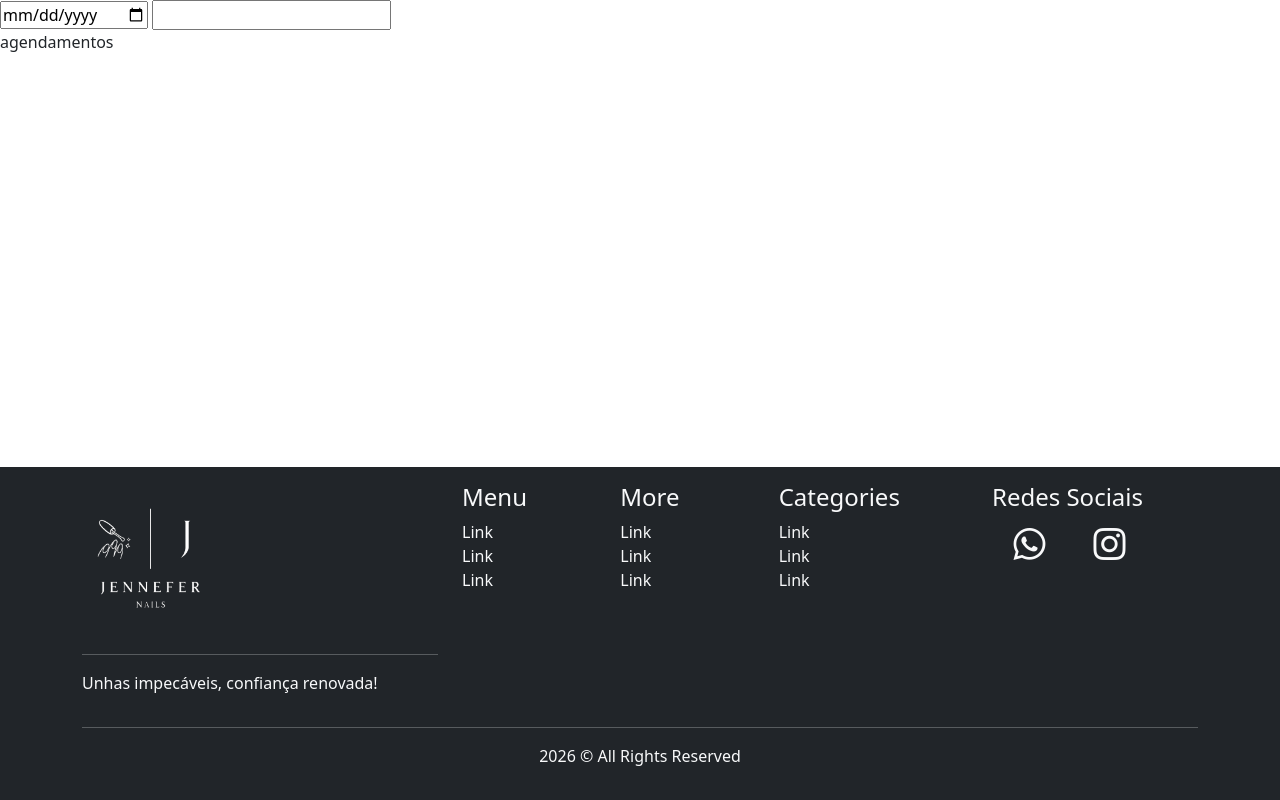
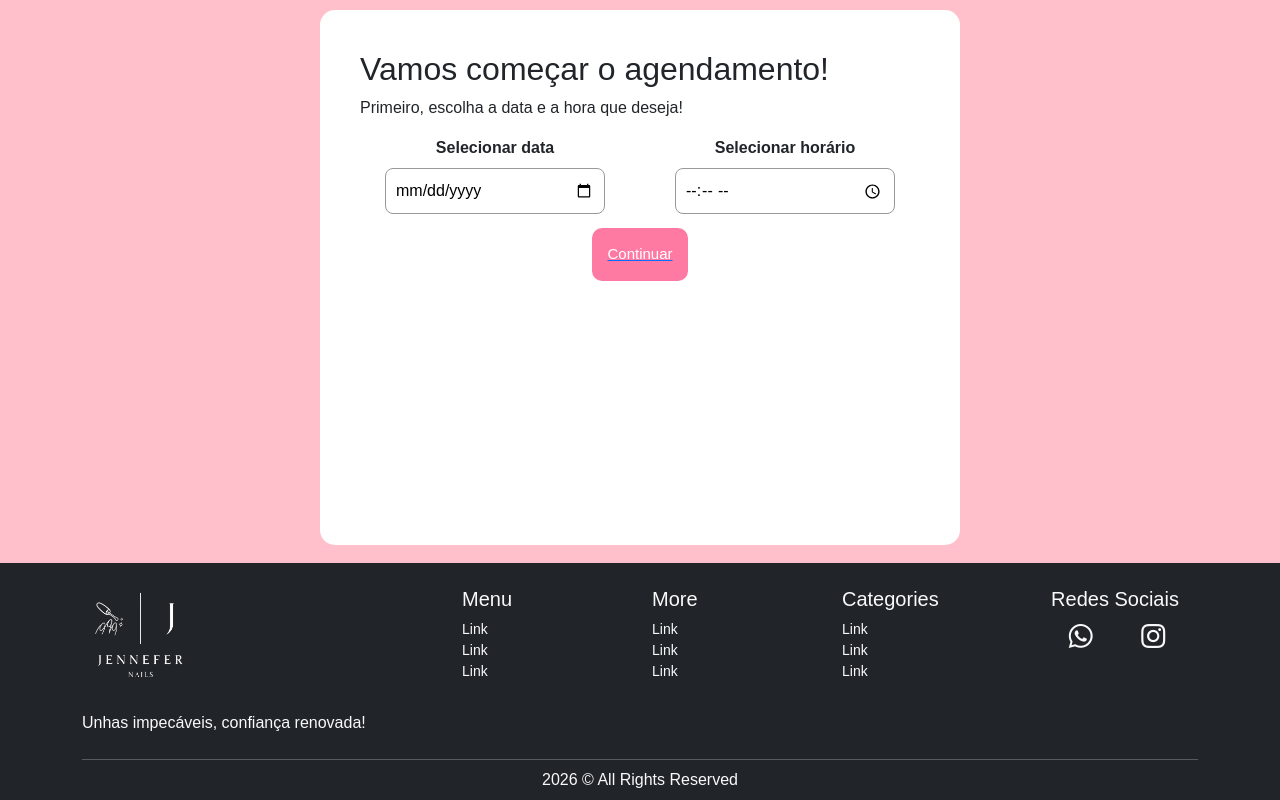
Before and after one commit to EuEbertEu/sistema_agendamento, a Flask app: page /agendamento in a window 1280 px wide. Run offline with Flask 3, Linux system fonts and the light colour scheme; some libraries are stand-ins or nearby versions.

Commit message:
Tela de agendamento e footer
Finalizei o primeiro esboço da tela de agendamentos e fiz algumas alterações no footer.

```diff
--- a/iniciar/templates/agendamento.html
+++ b/iniciar/templates/agendamento.html
@@ -1,10 +1,98 @@
 {% extends 'base.html' %}
 
 {% block conteudo %}
+<style>
+    body{
+        font-family: Arial, Helvetica, sans-serif;
+        background-color: pink;
+
+        /* Centraliza o container na tela */
+        display: flex;
+        height: 100vh;
+    }
+
+    .cont{
+        background-color: white;
+        margin: auto;
+        height: 95%;
+        width: 50%;
+        padding: 40px;
+        border-radius: 15px;
+        margin-top: 10px;
+    }
+
+    /* Área dos inputs */
+    .formulario{
+        display: flex;
+        align-items: center;
+        gap: 20px;
+    }
+
+    .campo{
+        width: 100%;
+        display: flex;
+        flex-direction: column;
+        align-items: center;
+    }
+
+    label{
+        margin-bottom: 8px;
+        font-weight: bold;
+    }
+
+    input{
+        width: 220px;
+        padding: 10px;
+        font-size: 16px;
+        border: 1px solid #999;
+        border-radius: 8px;
+    }
+
+    button{
+        display: flex;
+        border: none;
+        padding: 15px;
+        margin: auto;
+        border-radius: 10px;
+        font-size: 15px;
+        cursor: pointer;
+        background-color: #ff7aa2;
+        color: white;
+        margin-top: 14px;
+    }
+
+    button:hover{
+        background-color: #ff4f85;
+    }
+
+</style>
+
 <body>
-    <input type="date">
-<input type="text">
-<p>agendamentos</p>
+    <div class="cont">
+
+        <h2>Vamos começar o agendamento!</h2>
+        <p>Primeiro, escolha a data e a hora que deseja!</p>
+
+         <div class="formulario">
+
+            <!-- Seleção de data com calendário -->
+            <div class="campo">
+                <label for="data">Selecionar data</label>
+                <input type="date" id="data">
+            </div>
+
+            <!-- Seleção de hora -->
+            <div class="campo">
+                <label for="hora">Selecionar horário</label>
+                <input type="time" id="hora">
+            </div>
+
+        </div>
+
+        <a href="{{url_for('servicos')}}"><button >Continuar</button></a>
+    </div>
+
+
 </body>
 
 {% endblock %}
--- a/iniciar/templates/base.html
+++ b/iniciar/templates/base.html
@@ -14,50 +14,50 @@
     {% block conteudo %}
     {% endblock %}
     </main>
-    <footer class="bg-dark text-light p-3">
+
+    <footer class="bg-dark text-light py-2">
         <div class="container">
-            <div class="row">
+            <div class="row align-items-start gy-3">
                 <div class="col col-lg-4">
-                    <img src="{{url_for('static', filename='imagens/Logo.png')}}" alt="Imagem Logo" class="img-fluid" style="width: 135px; border: none;">
-                    <hr>
-                    <p>Unhas impecáveis, confiança renovada!</p>
+                    <img src="{{url_for('static', filename='imagens/Logo.png')}}" alt="Imagem Logo" class="img-fluid mb-2" style="width: 115px; border: none;">
+                    <p class="midium">Unhas impecáveis, confiança renovada!</p>
 
                 </div>
                 <div class="col">
-                    <h4>Menu</h4>
-                    <ul class="list-unstyled">
+                    <h5 class="mb-2 mt-3">Menu</h5>
+                    <ul class="list-unstyled mb-0 small">
                         <li><a href=""class="text-decoration-none text-light" >Link</a></li>
                         <li><a href=""class="text-decoration-none text-light" >Link</a></li>
                         <li><a href=""class="text-decoration-none text-light" >Link</a></li>
                     </ul>
                 </div>
                 <div class="col">
-                    <h4>More</h4>
-                    <ul class="list-unstyled">
+                    <h5 class="mb-2 mt-3">More</h5>
+                    <ul class="list-unstyled mb-0 small">
                         <li><a href=""class="text-decoration-none text-light" >Link</a></li>
                         <li><a href=""class="text-decoration-none text-light" >Link</a></li>
                         <li><a href=""class="text-decoration-none text-light" >Link</a></li>
                     </ul>
                 </div>
                 <div class="col">
-                    <h4>Categories</h4>
-                    <ul class="list-unstyled">
-                        <li><a href=""class="text-decoration-none text-light" >Link</a></li>
+                    <h5 class="mb-2 mt-3">Categories</h5>
+                    <ul class="list-unstyled mb-0 small">
+                        <li><a href=""class="text-decoration-none text-light " >Link</a></li>
                         <li><a href=""class="text-decoration-none text-light" >Link</a></li>
                         <li><a href=""class="text-decoration-none text-light" >Link</a></li>
                     </ul>
                 </div>
-                <div class="col col-lg-3 text-lg-center">
-                    <h4>Redes Sociais</h4>
+                <div class="col col-lg-2 text-lg-center">
+                    <h5 class="mb-2 mt-3">Redes Sociais</h5>
                     <div>
-                        <a href="https://chat.whatsapp.com/HgNJoNa5xrqJqKwWX2fuYe" class="text-decoration-none text-light p-4"> <i class="bi-whatsapp fs-2 me-3"></i></a>
-                        <a href="https://www.instagram.com/_nailsjennefer/" class="text-decoration-none text-light p-1"> <i class="bi-instagram fs-2 me-3"></i></a>
+                        <a href="https://chat.whatsapp.com/HgNJoNa5xrqJqKwWX2fuYe" class="text-decoration-none text-light p-4 "> <i class="bi-whatsapp fs-4 me-3"></i></a>
+                        <a href="https://www.instagram.com/_nailsjennefer/" class="text-decoration-none text-light p-1 fs-4"> <i class="bi-instagram fs-4 me-3"></i></a>
                     </div>
                 </div>
             </div>
-            <hr>
+            <hr class="my-2">
             <div class="d-flex justify-content-center">
-                <p>2026 ©  All Rights Reserved</p>
+                <p class="mb-0">2026 ©  All Rights Reserved</p>
             </div>
         </div>
     </footer>
```
